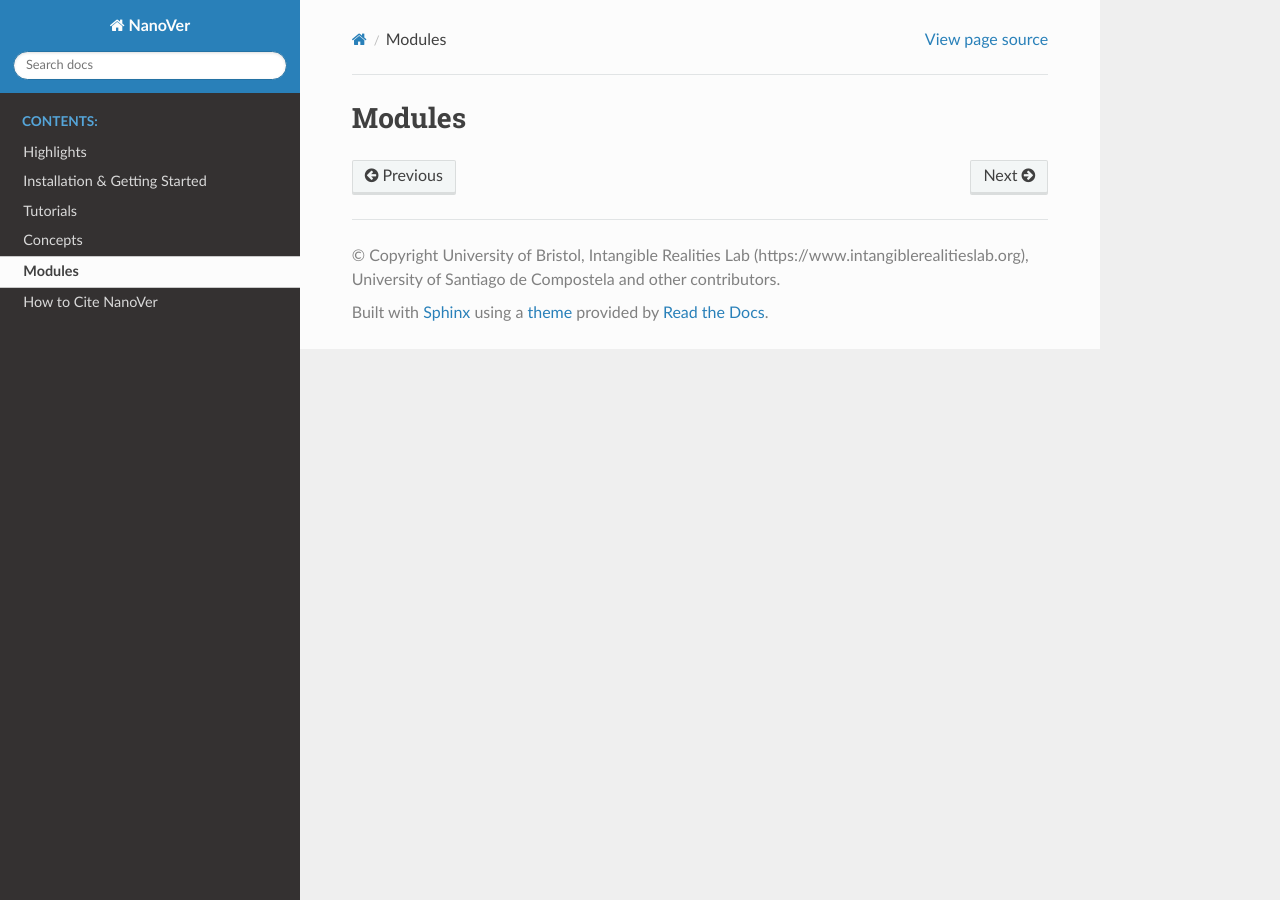
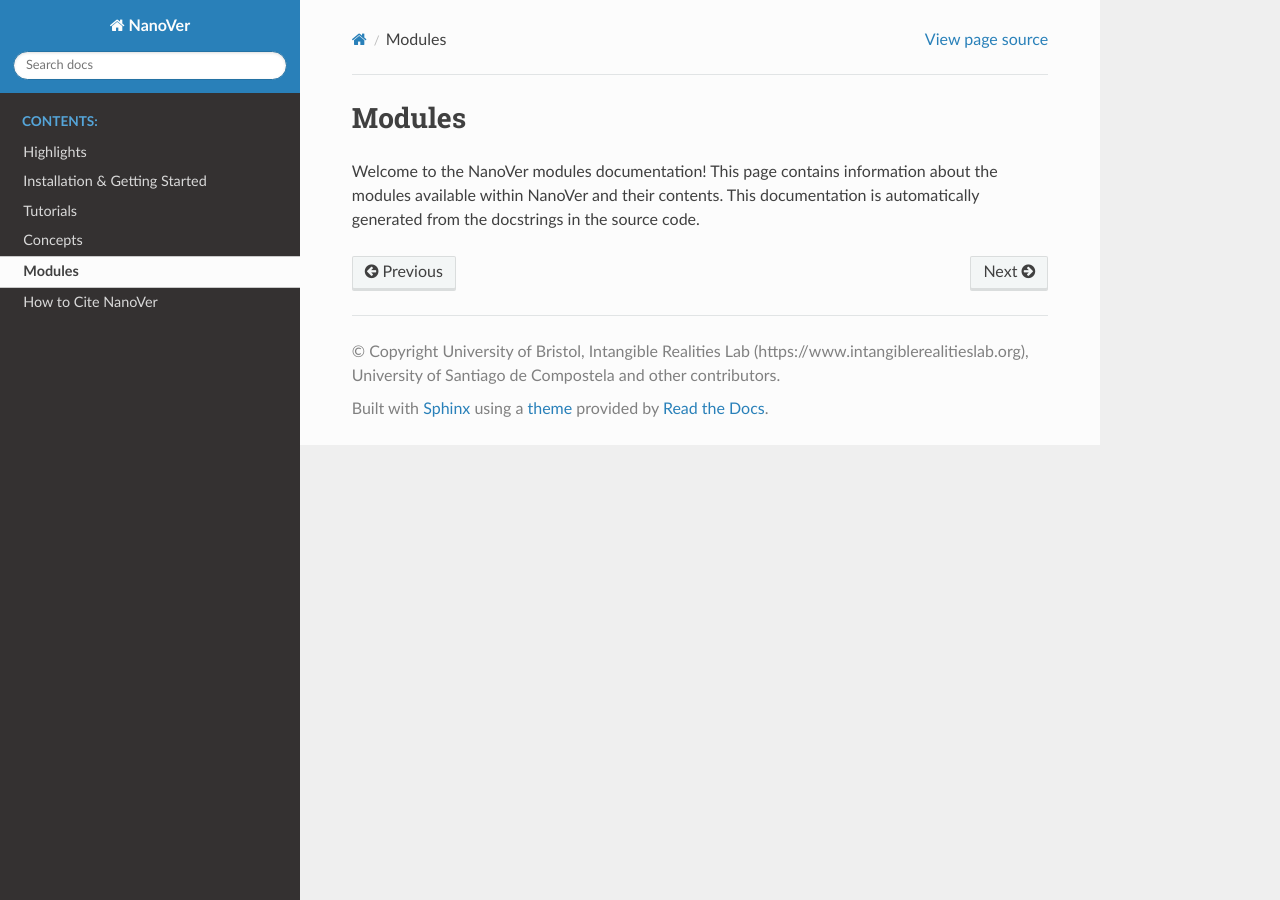
Before and after one commit to IRL2/nanover-docs, a Sphinx documentation site: the page built from source/modules.rst, in a window 1280 px wide. Built offline with Sphinx 7.4.7 and the Read the Docs theme 2.0.0, drawn with Linux system fonts in a browser that asks for light colours; pages that are not in the unit, such as notebooks, are missing from menus.

Commit message:
Add description of page and its contents

```diff
--- a/source/modules.rst
+++ b/source/modules.rst
@@ -1,5 +1,8 @@
 Modules
 =======
+
+Welcome to the NanoVer modules documentation! This page contains information about the modules available within
+NanoVer and their contents. This documentation is automatically generated from the docstrings in the source code.
 
 .. toctree::
    :maxdepth: 3
```
